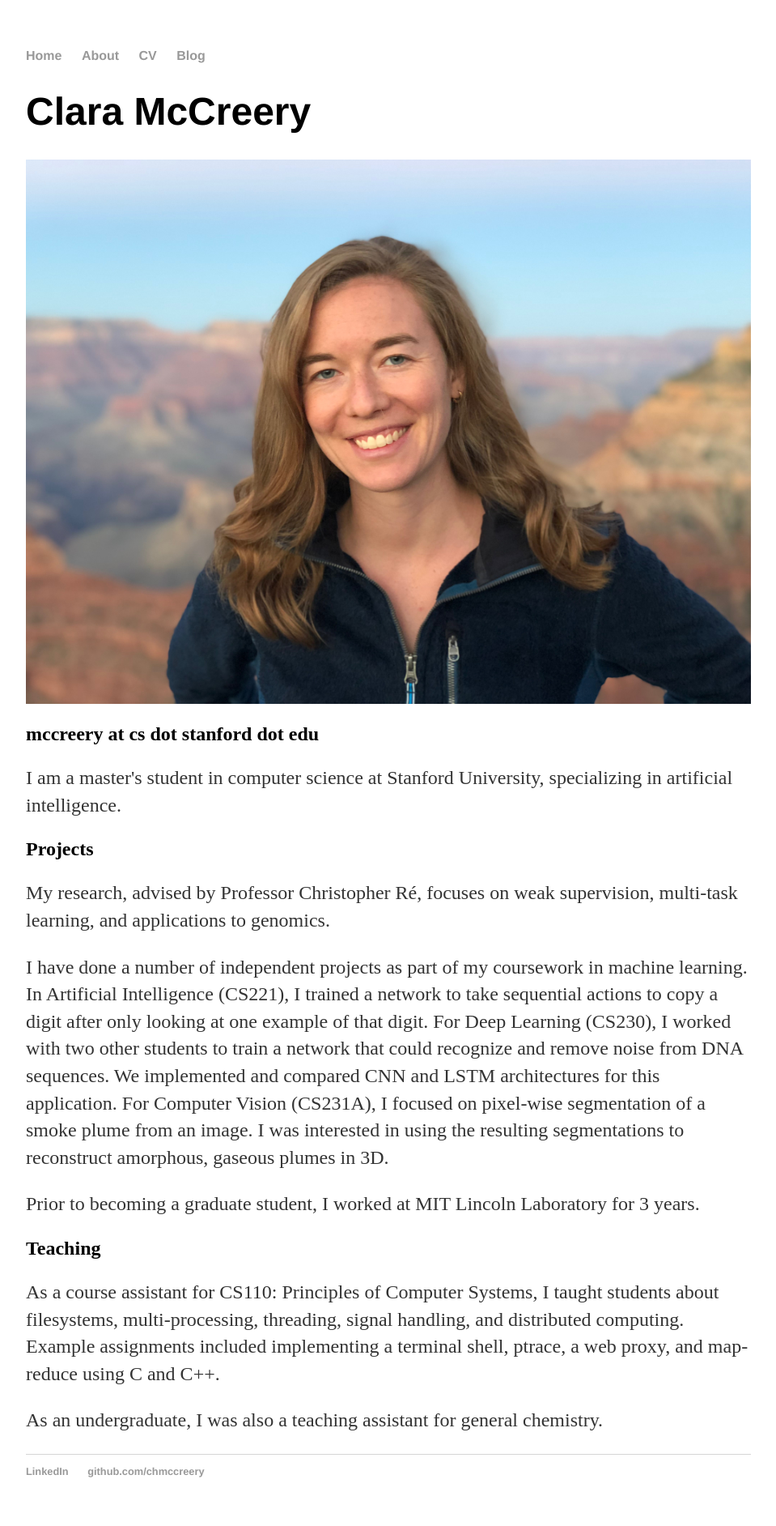
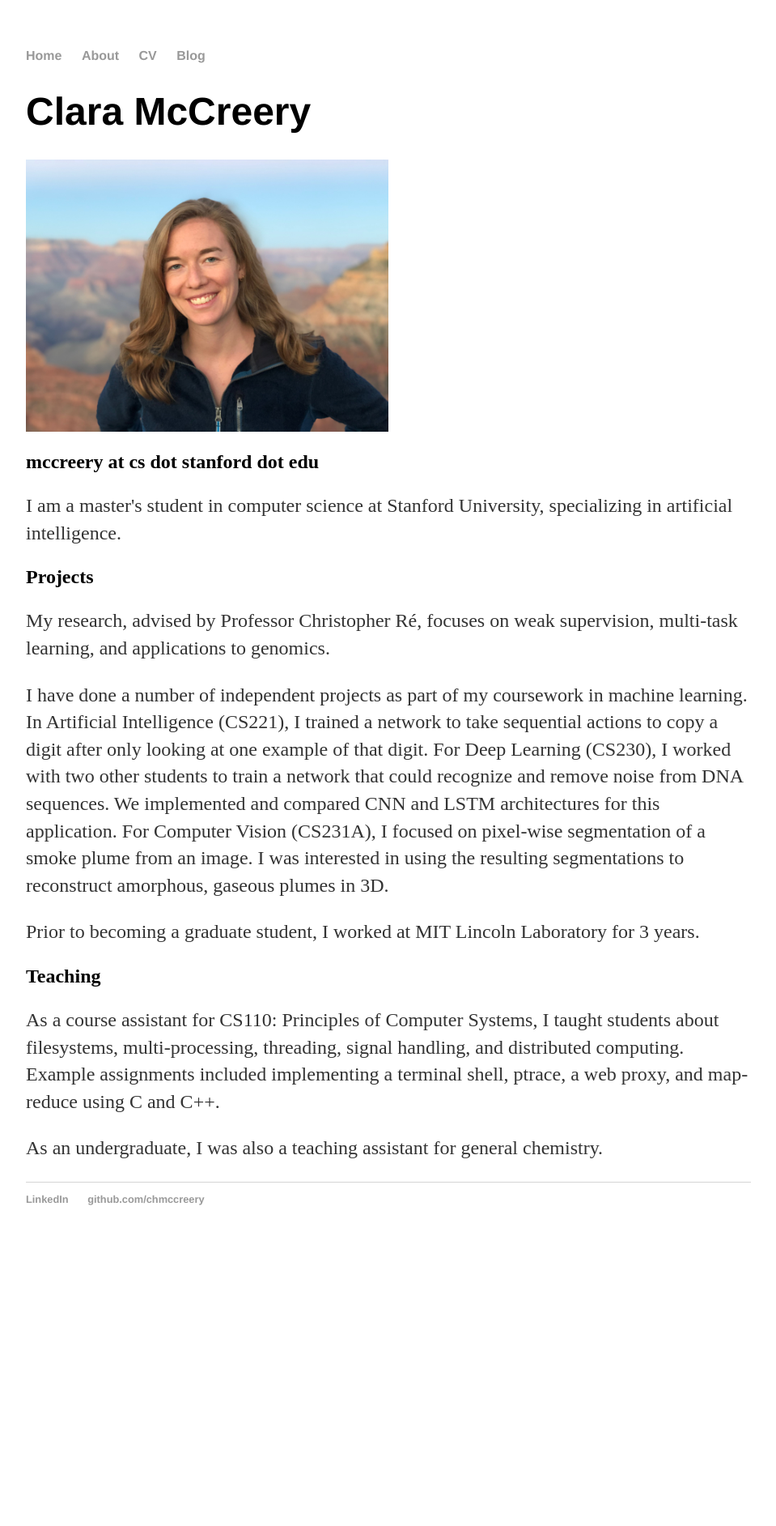
Before and after one commit to chmccreery/chmccreery.github.io, a Jekyll site: the page built from index.html, in a window 1280 px wide. Shown: the whole page at 81% size, without its empty margins (160-1119 px from the left). Built offline with Jekyll 4.4.1, drawn with Linux system fonts in a browser that asks for light colours; after the commit the page ends 1548 px from its top, so only the background shows below that.

Commit message:
Update index.html

```diff
--- a/index.html
+++ b/index.html
@@ -4,7 +4,7 @@
 ---
 <div class="blurb">
 	<h1>Clara McCreery</h1>
-	<td width="28%"><img src="images/IMG_1211.jpeg" width="100%"></td>
+	<td width="28%"><img src="images/IMG_1211.jpeg" width="50%"></td>
 	<h2>mccreery at cs dot stanford dot edu</h2>
 	<p>I am a master's student in computer science at Stanford University, specializing in artificial intelligence.</p>
 	<h2>Projects</h2>
```
